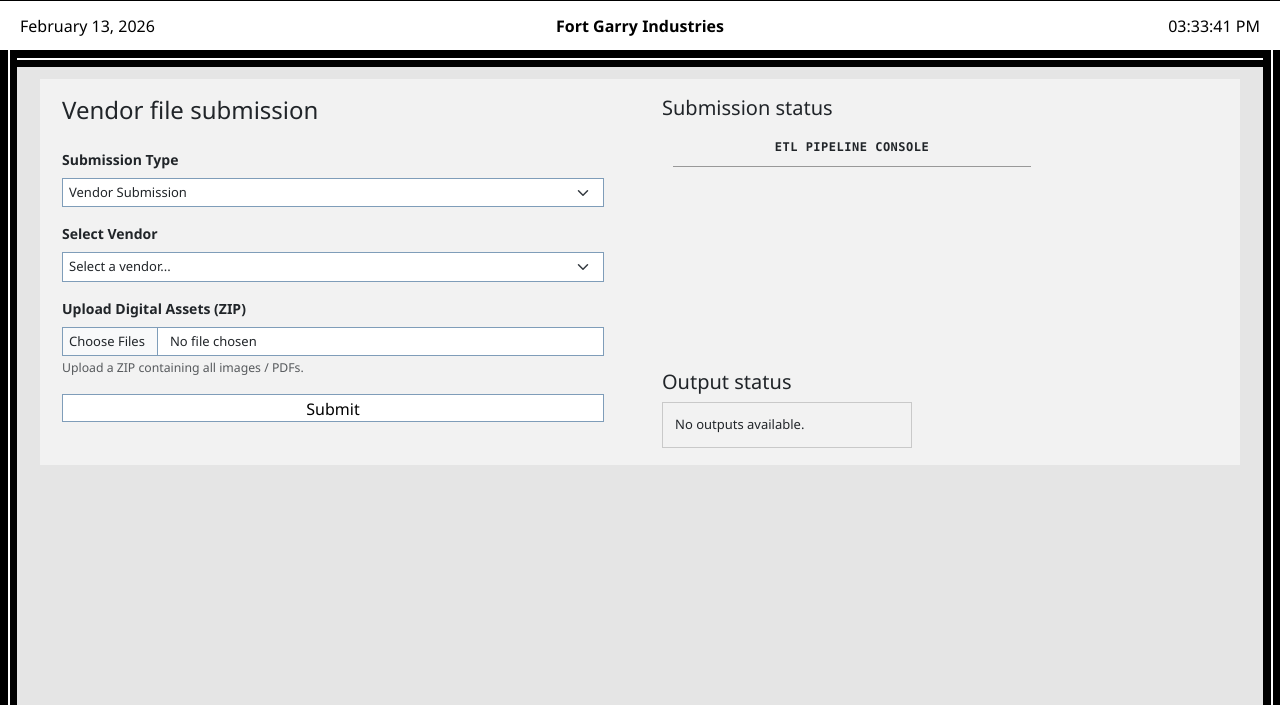
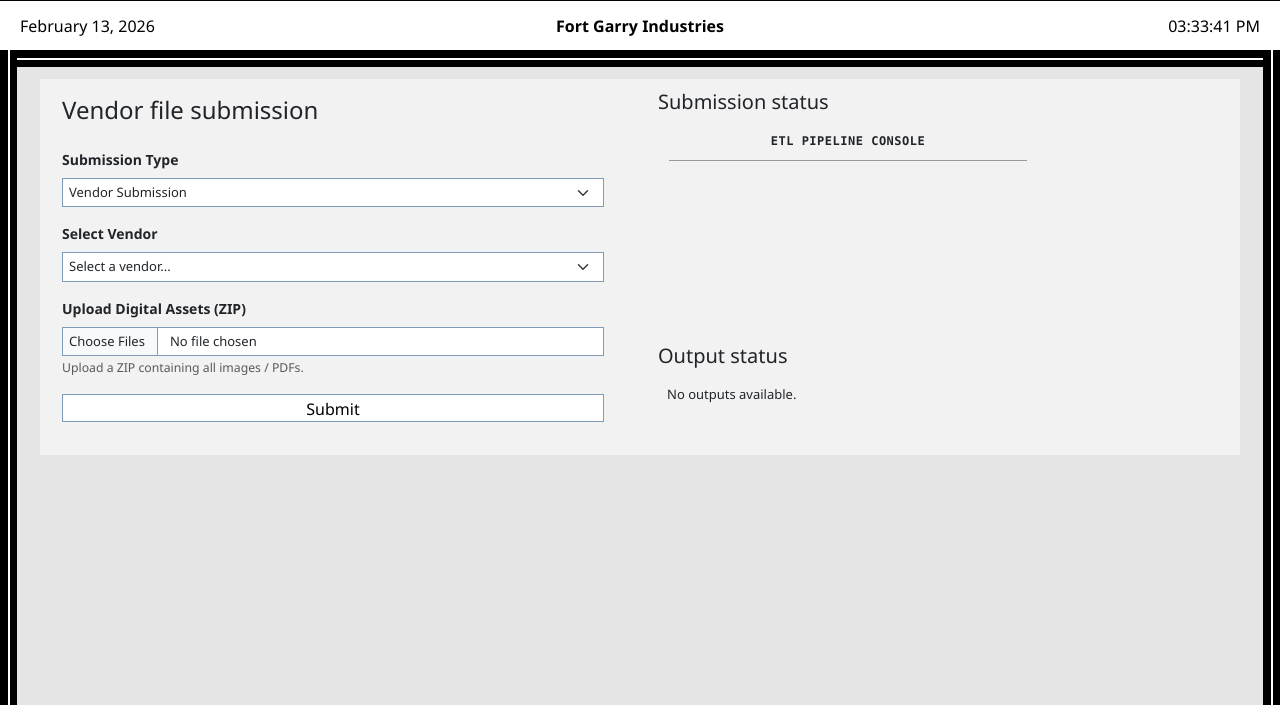
Before and after one commit to zobrathemanish/Vendor-Portal-staging, a Flask app: page /upload/ in a window 1280 px wide. Shown: the top 705 px of the page. Run offline with Flask 3, Linux system fonts and the light colour scheme; a user stored in the database is signed in; data that the repository does not hold is empty; parts of the project's set-up code (start-up, migrations or seed data) failed here and were passed over; some libraries are stand-ins or nearby versions.

Commit message:
design parallel for output status

```diff
--- a/templates/uploads.html
+++ b/templates/uploads.html
@@ -340,12 +340,16 @@ a {
 
 .output-report {
   background-color: #f2f2f2;
-  border: 1px solid #c9c9c9;
+  /* border: 1px solid #c9c9c9; */
+  border: 1px solid #f2f2f2;
   padding: 12px;
   font-family: "Segoe UI", Tahoma, Arial, sans-serif;
   font-size: 13px;
   line-height: 1.5;
-  width: 19.5vw;
+  width: 80vw;        /* match submission */
+  max-width: 380px;   /* match submission */
+  min-width: 320px;   /* match submission */
+  padding: 8px;
   box-sizing: border-box;
 }
 
@@ -388,24 +392,24 @@ a {
   font-weight: 600;
 }
 
-/* ================================
-   DESKTOP FILE TILE
-   ================================ */
+/* FILE GRID (Compact Windows style) */
+.file-grid {
+  display: grid;
+  grid-template-columns: repeat(4, 1fr);
+  gap: 6px;
+  margin-top: 6px;
+}
 
 .file-tile {
-  display: inline-flex;
+  display: flex;
   flex-direction: column;
   align-items: center;
   justify-content: center;
 
-  width: 90px;
-  padding: 10px;
-  margin: 6px;
-
+  padding: 6px;
   text-decoration: none;
   color: #000;
-  border-radius: 6px;
-
+  border-radius: 4px;
   transition: background 0.15s ease;
 }
 
@@ -414,56 +418,22 @@ a {
 }
 
 .file-tile img {
-  width: 48px;
-  height: 48px;
-  margin-bottom: 6px;
+  width: 28px;
+  height: 28px;
+  margin-bottom: 4px;
 }
 
 .file-tile-name {
-  font-size: 12px;
+  font-size: 11px;
   text-align: center;
   word-break: break-word;
 }
 
-/* FILE GRID (Windows-like) */
-.file-grid {
-  display: flex;
-  flex-wrap: wrap;
-  gap: 12px;
-  margin-top: 8px;
+
+.system-panel {
+  padding: 10px 12px;
+  margin-bottom: 0px;   /* reduce vertical spacing */
 }
-
-.file-tile {
-  display: flex;
-  flex-direction: column;
-  align-items: center;
-  justify-content: center;
-
-  width: 100px;
-  padding: 10px;
-
-  text-decoration: none;
-  color: #000;
-  border-radius: 6px;
-  transition: background 0.15s ease;
-}
-
-.file-tile:hover {
-  background-color: #e8edf3;
-}
-
-.file-tile img {
-  width: 48px;
-  height: 48px;
-  margin-bottom: 6px;
-}
-
-.file-tile-name {
-  font-size: 12px;
-  text-align: center;
-  word-break: break-word;
-}
-
 
 
 </style>
@@ -618,7 +588,7 @@ a {
 
               <!-- RIGHT SIDE PANEL (STACKED) -->
               <!-- RIGHT SIDE PANEL -->
-              <div class="col" style="flex: 0 0 280px; max-width: 280px;">
+              <div class="col" style="flex: 0 0 360px; max-width: 360px;">
 
                 <!-- SUBMISSION STATUS -->
                 <div class="card system-panel">
@@ -630,7 +600,7 @@ a {
                 </div>
 
                 <!-- OUTPUT STATUS (MATCHING CARD) -->
-                <div class="card system-panel mt-2">
+                <div class="card system-panel">
                   <h5>Output status</h5>
 
                   <div id="output-files" class="output-report">
```
